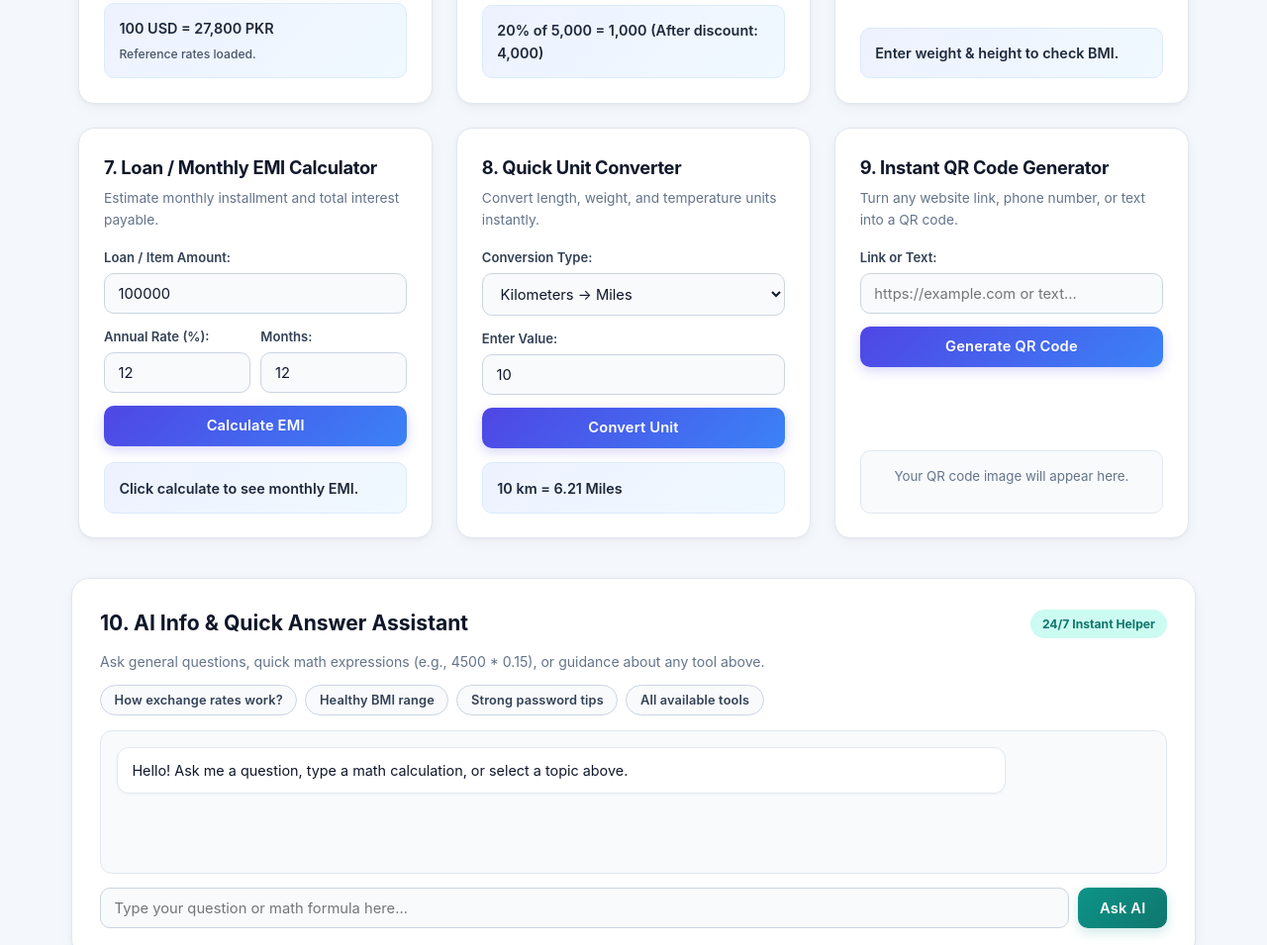
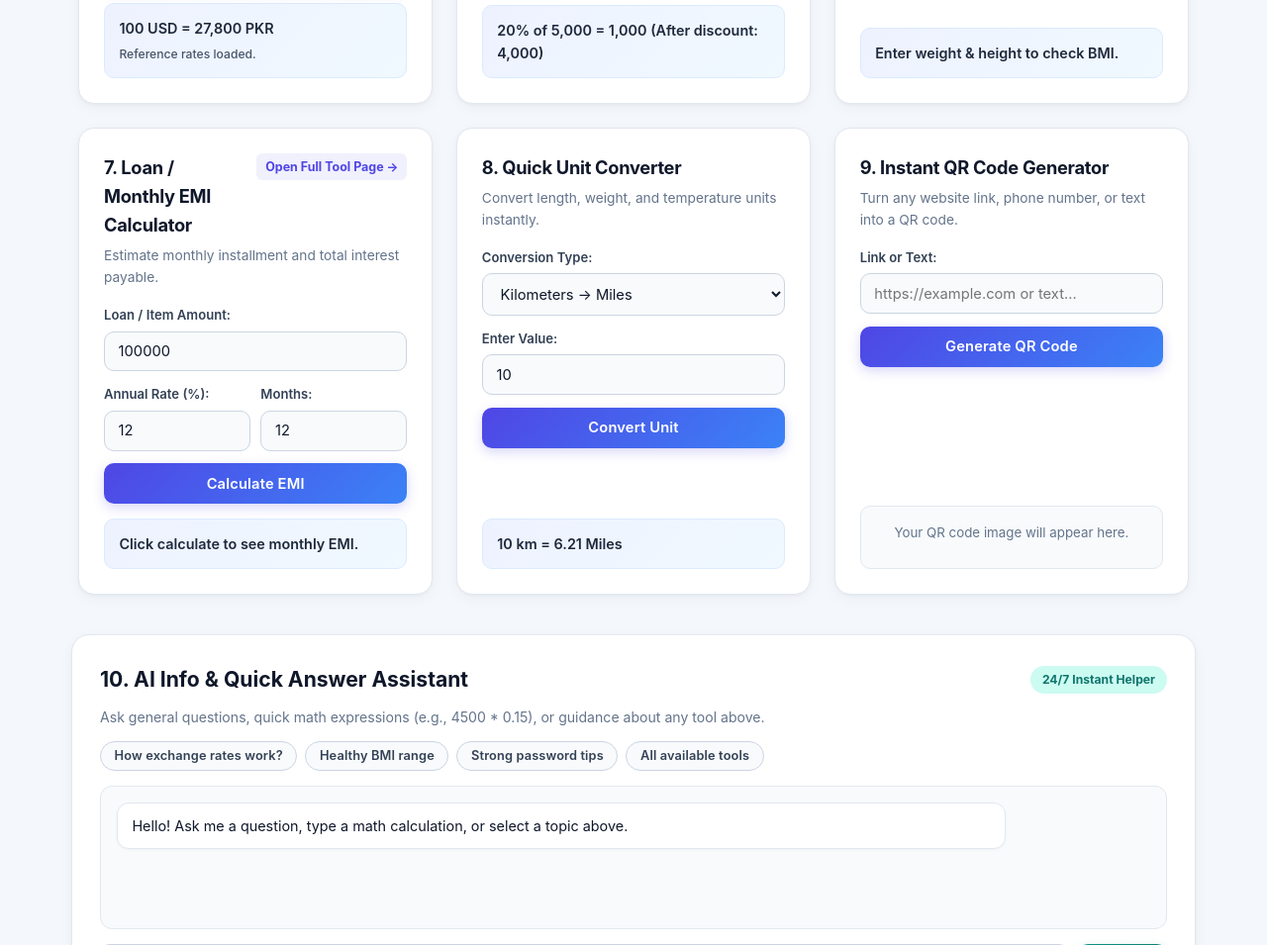
Before and after one commit to jutt332244/quicktools-hub, a plain HTML site: page index.html in a window 1280 px wide. Shown: the part 1206-2161 px from the top of the page at 99% size. Drawn offline with Linux system fonts and the light colour scheme; no server answers.

```diff
--- a/index.html
+++ b/index.html
@@ -656,7 +656,10 @@
 
     <div class="tool-card" id="emi-tool">
       <div>
-        <h2>7. Loan / Monthly EMI Calculator</h2>
+        <div style="display: flex; justify-content: space-between; align-items: flex-start; gap: 0.5rem;">
+  <h2>7. Loan / Monthly EMI Calculator</h2>
+  <a href="emi-calculator.html" style="font-size: 0.78rem; font-weight: 700; color: var(--primary); text-decoration: none; white-space: nowrap; background: var(--primary-soft); padding: 0.25rem 0.55rem; border-radius: 6px;">Open Full Tool Page →</a>
+</div>
         <p class="desc">Estimate monthly installment and total interest payable.</p>
         <label for="loan-amount">Loan / Item Amount:</label>
         <input type="number" id="loan-amount" value="100000" />
```
